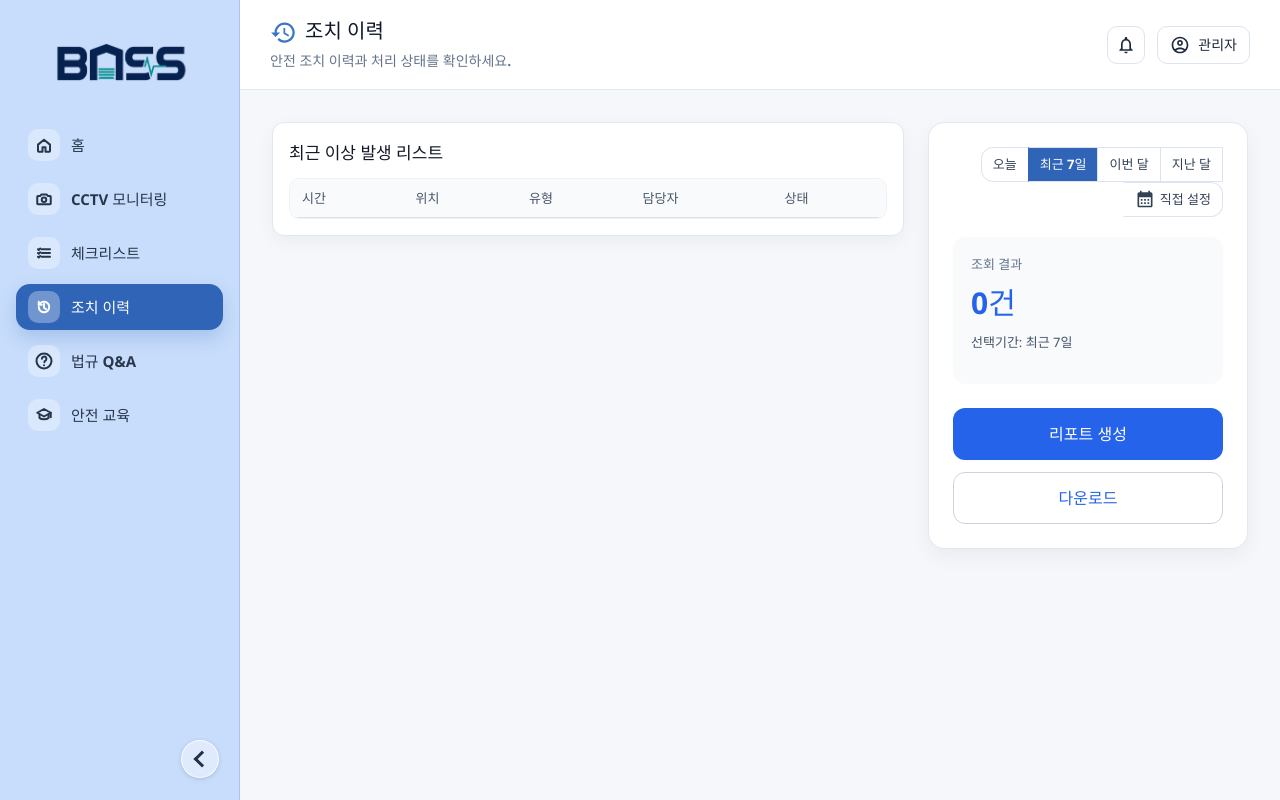
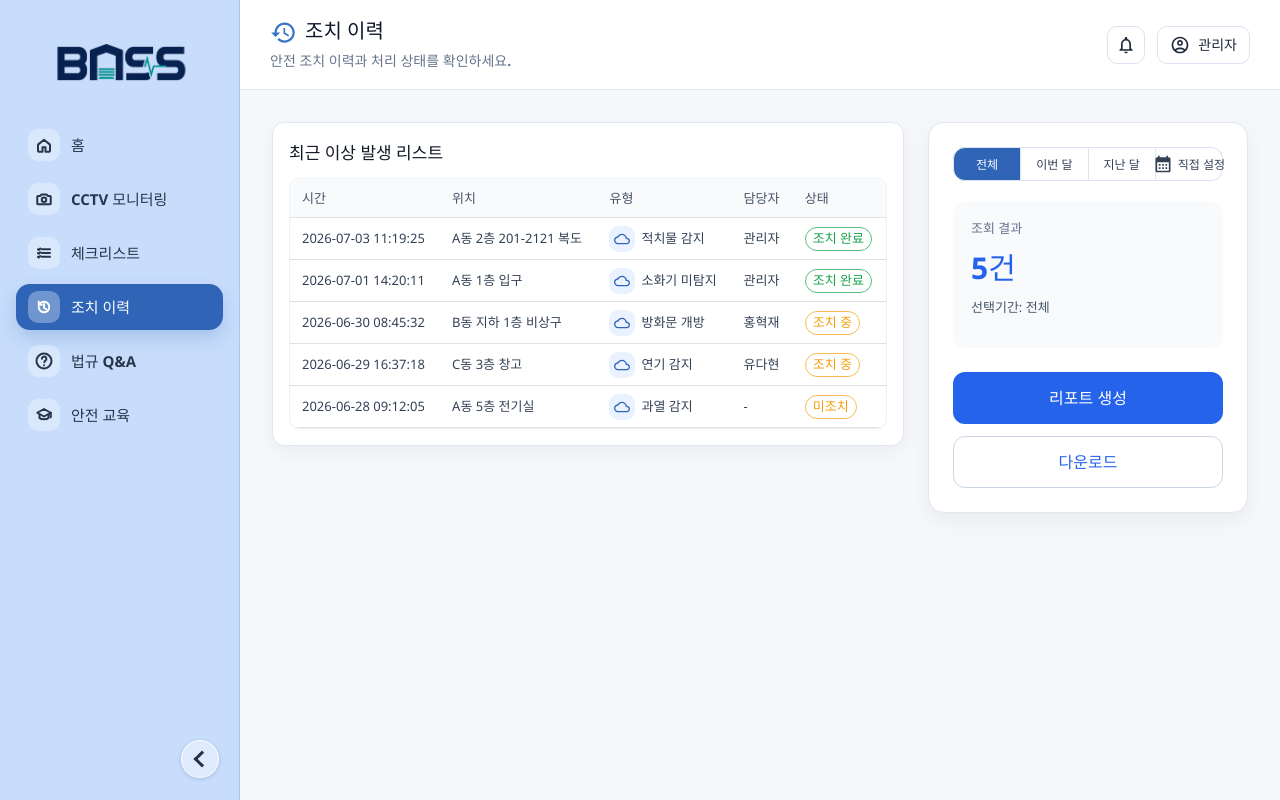
Before and after one commit to aivle-team03/frontend, a React (Vite) app: page /actions in a window 1280 px wide. Built offline with nearby package versions, Linux system fonts and the light colour scheme; a web font is replaced by a local one.

Commit message:
유진님 PR 승인 이후 목업 데이터 정리 및 조회 필터 변경

```diff
--- a/src/components/dashboard/PeriodSelector.jsx
+++ b/src/components/dashboard/PeriodSelector.jsx
@@ -12,9 +12,9 @@ import {
 } from '@mui/material'
 import { useState } from 'react'
 
-const periodOptions = ['오늘', '최근 7일', '이번 달', '지난 달', '직접 설정']
+const defaultPeriodOptions = ['오늘', '최근 7일', '이번 달', '지난 달', '직접 설정']
 
-function PeriodSelector({ selectedPeriod, onSelectPeriod }) {
+function PeriodSelector({ selectedPeriod, onSelectPeriod, options = defaultPeriodOptions }) {
   const [isDialogOpen, setIsDialogOpen] = useState(false)
 
   const handleChange = (_, value) => {
@@ -35,7 +35,7 @@ function PeriodSelector({ selectedPeriod, onSelectPeriod }) {
         aria-label="기간 선택"
         className="period-toggle"
       >
-        {periodOptions.map((option) => (
+        {options.map((option) => (
           <ToggleButton key={option} value={option}>
             {option === '직접 설정' && <CalendarMonthIcon fontSize="small" />}
             {option}
--- a/src/data/dashboardMock.js
+++ b/src/data/dashboardMock.js
@@ -30,11 +30,11 @@ export const summaryCards = [
 ]
 
 export const recentEvents = [
-  { id: 1, time: '00:00:00', location: '1구역', type: '화재 발생', manager: "-",status: '조치 대기' },
-  { id: 2, time: '00:30:13', location: '1구역', type: '화재 발생', manager: "김안전",status: '조치 완료' },
-  { id: 3, time: '01:00:00', location: '2구역', type: '적재물', manager: "-", status: '조치 대기' },
-  { id: 4, time: '01:00:20', location: '2구역', type: '적재물', manager: "이안전", status: '조치 완료' },
-  { id: 5, time: '03:00:00', location: '3구역', type: '연기', manager: "-", status: '조치 대기' },
+  { id: 1, time: '00:00:00', location: '1구역', type: '화재 발생', manager: '-', status: '조치 대기' },
+  { id: 2, time: '00:30:13', location: '1구역', type: '화재 발생', manager: '신지함', status: '조치 완료' },
+  { id: 3, time: '01:00:00', location: '2구역', type: '적재물', manager: '-', status: '조치 대기' },
+  { id: 4, time: '01:00:20', location: '2구역', type: '적재물', manager: '박동준', status: '조치 완료' },
+  { id: 5, time: '03:00:00', location: '3구역', type: '연기', manager: '-', status: '조치 대기' },
 ]
 
 export const areaRisks = [
--- a/src/data/myPageData.js
+++ /dev/null
@@ -1,50 +0,0 @@
-export const userData = {
-  userId: "user001",
-  name: "김에이블러",
-  department: "안전관리팀",
-  role: "관리자",
-  profileImage: "/images/profile.png",
-  email: "kim@aivle.com",
-  area: "12 구역"
-};
-
-export const workLogs = [
-  {
-    id: 1,
-    userId: "user001",
-    userName: "김에이블러",
-    action: "위험요소 조치 완료",
-    detail: "방화문 개방 상태 조치 완료",
-    time: "2026-07-15 09:45",
-  },
-  {
-    id: 2,
-    userId: "user002",
-    userName: "이안전",
-    action: "소화기 점검",
-    detail: "3층 창고 소화기 점검 완료",
-    time: "2026-07-15 08:30",
-  },
-  {
-    id: 3,
-    userId: "user001",
-    userName: "김에이블러",
-    action: "AI 위험 알림 확인",
-    detail: "적재물 과다 적재 알림 확인",
-    time: "2026-07-14 17:20",
-  },
-];
-
-export const notifications = [
-  {
-    id: 1,
-    message: "담당 구역 점검 일정이 등록되었습니다.",
-    time: "10분 전",
-  },
-];
-
-export default {
-  ...userData,
-  ...workLogs,
-  ...notifications,
-};
--- a/src/mocks/ActionHistoryMockData.js
+++ /dev/null
@@ -1,42 +0,0 @@
-export const ACTION_HISTORY_DATA = [
-  {
-    id: 1,
-    time: "2026-07-03 11:19:25",
-    location: "A동 2층 201-2121 복도",
-    type: "적치물 감지",
-    status: "조치 완료",
-    manager: "관리자",
-  },
-  {
-    id: 2,
-   time: "2026-07-01 14:20:11",
-    location: "A동 1층 입구",
-    type: "소화기 미탐지",
-    status: "조치 완료",
-    manager: "관리자",
-  },
-  {
-    id: 3,
-    time: "2026-06-30 08:45:32",
-    location: "B동 지하 1층 비상구",
-    type: "방화문 개방",
-    status: "조치 중",
-    manager: "김안전",
-  },
-  {
-    id: 4,
-    time: "2026-06-29 16:37:18",
-    location: "C동 3층 창고",
-    type: "연기 감지",
-    status: "조치 중",
-    manager: "이담당",
-  },
-  {
-    id: 5,
-    time: "2026-06-28 09:12:05",
-    location: "A동 5층 전기실",
-    type: "과열 감지",
-    status: "미조치",
-    manager: "-",
-  },
-];
--- a/src/mocks/mockData.js
+++ b/src/mocks/mockData.js
@@ -66,3 +66,91 @@ export const EDUCATION_MOCK_DATA = {
     risks: ['충돌, 끼임, 낙하', '화재, 폭발', '감전, 추락', '미끄러짐, 전도'],
   },
 }
+
+export const MY_PAGE_MOCK_DATA = {
+  user: {
+    userId: 'user001',
+    name: '김에이블러',
+    department: '안전관리팀',
+    role: '관리자',
+    profileImage: '/images/profile.png',
+    email: 'kim@aivle.com',
+    area: '12 구역',
+  },
+  workLogs: [
+    {
+      id: 1,
+      userId: 'user001',
+      userName: '김에이블러',
+      action: '위험요소 조치 완료',
+      detail: '방화문 개방 상태 조치 완료',
+      time: '2026-07-15 09:45',
+    },
+    {
+      id: 2,
+      userId: 'user002',
+      userName: '이안전',
+      action: '소화기 점검',
+      detail: '3층 창고 소화기 점검 완료',
+      time: '2026-07-15 08:30',
+    },
+    {
+      id: 3,
+      userId: 'user001',
+      userName: '김에이블러',
+      action: 'AI 위험 알림 확인',
+      detail: '적재물 과다 적재 알림 확인',
+      time: '2026-07-14 17:20',
+    },
+  ],
+  notifications: [
+    {
+      id: 1,
+      message: '담당 구역 점검 일정이 등록되었습니다.',
+      time: '10분 전',
+    },
+  ],
+}
+
+export const ACTION_HISTORY_MOCK_DATA = [
+  {
+    id: 1,
+    time: '2026-07-03 11:19:25',
+    location: 'A동 2층 201-2121 복도',
+    type: '적치물 감지',
+    status: '조치 완료',
+    manager: '관리자',
+  },
+  {
+    id: 2,
+    time: '2026-07-01 14:20:11',
+    location: 'A동 1층 입구',
+    type: '소화기 미탐지',
+    status: '조치 완료',
+    manager: '관리자',
+  },
+  {
+    id: 3,
+    time: '2026-06-30 08:45:32',
+    location: 'B동 지하 1층 비상구',
+    type: '방화문 개방',
+    status: '조치 중',
+    manager: '홍혁재',
+  },
+  {
+    id: 4,
+    time: '2026-06-29 16:37:18',
+    location: 'C동 3층 창고',
+    type: '연기 감지',
+    status: '조치 중',
+    manager: '유다현',
+  },
+  {
+    id: 5,
+    time: '2026-06-28 09:12:05',
+    location: 'A동 5층 전기실',
+    type: '과열 감지',
+    status: '미조치',
+    manager: '-',
+  },
+]
--- a/src/pages/ActionHistoryPage.jsx
+++ b/src/pages/ActionHistoryPage.jsx
@@ -1,49 +1,35 @@
-import { ACTION_HISTORY_DATA } from "../mocks/ActionHistoryMockData";
-import "../styles/ActionHistoryPage.css";
-import { useState } from "react";
-import RecentEventstable from "../components/dashboard/RecentEventsTable";
-import PeriodSelector from "../components/dashboard/PeriodSelector";
+import { useState } from 'react'
+import PeriodSelector from '../components/dashboard/PeriodSelector.jsx'
+import RecentEventsTable from '../components/dashboard/RecentEventsTable.jsx'
+import { ACTION_HISTORY_MOCK_DATA } from '../mocks/mockData.js'
+import '../styles/ActionHistoryPage.css'
 
 function ActionHistoryPage() {
-  const [selectedEvent, setSelectedEvent] = useState(null);
-  const [selectedPeriod, setSelectedPeriod] = useState("최근 7일");
-  const filteredData = ACTION_HISTORY_DATA.filter((item) => {
-    const itemDate = new Date(
-      item.time.split(" ")[0].replaceAll(".", "-")
-    );
+  const [selectedEvent, setSelectedEvent] = useState(null)
+  const [selectedPeriod, setSelectedPeriod] = useState('전체')
+  const filteredData = ACTION_HISTORY_MOCK_DATA.filter((item) => {
+    const itemDate = new Date(item.time.split(' ')[0].replaceAll('.', '-'))
+    const today = new Date()
 
-    const today = new Date();
-
-    if (selectedPeriod === "오늘") {
-      return itemDate.toDateString() === today.toDateString();
-    }
-
-    if (selectedPeriod === "최근 7일") {
-      const sevenDaysAgo = new Date();
-      sevenDaysAgo.setDate(today.getDate() - 7);
-
-      return itemDate >= sevenDaysAgo;
-    }
-
-    if (selectedPeriod === "이번 달") {
+    if (selectedPeriod === '이번 달') {
       return (
         itemDate.getMonth() === today.getMonth() &&
         itemDate.getFullYear() === today.getFullYear()
-      );
+      )
     }
 
-    if (selectedPeriod === "지난 달") {
-      const lastMonth = new Date();
-      lastMonth.setMonth(today.getMonth() - 1);
+    if (selectedPeriod === '지난 달') {
+      const lastMonth = new Date()
+      lastMonth.setMonth(today.getMonth() - 1)
 
       return (
         itemDate.getMonth() === lastMonth.getMonth() &&
         itemDate.getFullYear() === lastMonth.getFullYear()
-      );
+      )
     }
 
-    return true;
-  });
+    return true
+  })
   const events = filteredData.map((item) => ({
     id: item.id,
     time: item.time,
@@ -51,12 +37,12 @@ function ActionHistoryPage() {
     type: item.type,
     status: item.status,
     manager: item.manager,
-  }));
+  }))
 
   return (
     <div className="action-history-layout">
       <div className="history-content">
-    <RecentEventstable
+        <RecentEventsTable
           events={events}
           selectedEvent={selectedEvent}
           onSelectEvent={setSelectedEvent}
@@ -68,6 +54,7 @@ function ActionHistoryPage() {
       <PeriodSelector
         selectedPeriod={selectedPeriod}
         onSelectPeriod={setSelectedPeriod}
+        options={['전체', '이번 달', '지난 달', '직접 설정']}
       />
       <div className="report-summary">
         <span>조회 결과</span>
@@ -80,8 +67,7 @@ function ActionHistoryPage() {
       <button className="download-btn">다운로드</button>
     </aside>
     </div>
-  );
+  )
 }
 
-
-export default ActionHistoryPage;
+export default ActionHistoryPage
--- a/src/pages/MyPage.jsx
+++ b/src/pages/MyPage.jsx
@@ -1,29 +1,27 @@
-import { userData, workLogs, notifications } from "../data/myPageData";
-import Header from "../components/layout/Header";
-import "../styles/MyPage.css";
+import { MY_PAGE_MOCK_DATA } from '../mocks/mockData.js'
+import '../styles/MyPage.css'
 
 function MyPage() {
-    const { userId, name, email, role, area} = userData;
-    const {id, message, time} = notifications[0];
-    const myLogs = workLogs.filter(
-        (log) => log.userId === userData.userId
-    );
+  const { user, workLogs, notifications } = MY_PAGE_MOCK_DATA
+  const myLogs = workLogs.filter((log) => log.userId === user.userId)
+  const notification = notifications[0]
+
   return (
     <section className="my-page-container" aria-label="마이페이지">
       <article className="my-page-card my-info">
-        <span className="my-page-label">{role}</span>
-        <h2>{name}</h2>
-        <p>{email}</p>
+        <span className="my-page-label">{user.role}</span>
+        <h2>{user.name}</h2>
+        <p>{user.email}</p>
       </article>
 
       <article className="my-page-card my-section">
         <span className="my-page-label">담당구역</span>
-        <strong>{area}</strong>
+        <strong>{user.area}</strong>
       </article>
 
       <article className="my-page-card alert-setting">
         <span className="my-page-label">알림 설정</span>
-        <p>{message}</p>
+        <p>{notification.message}</p>
       </article>
 
       <article className="my-page-card my-info-change">
--- a/src/styles/ActionHistoryPage.css
+++ b/src/styles/ActionHistoryPage.css
@@ -80,3 +80,17 @@
     grid-template-columns: 1fr;
   }
 }
+
+.report-panel .period-toggle {
+  width: 100%;
+  flex-wrap: nowrap;
+  justify-content: stretch;
+}
+
+.report-panel .period-toggle .MuiToggleButton-root {
+  min-width: 0;
+  flex: 1 1 0;
+  padding: 5px 6px;
+  font-size: 12px;
+  white-space: nowrap;
+}
--- a/src/styles/dashboard.css
+++ b/src/styles/dashboard.css
@@ -243,6 +243,13 @@
 .event-type-icon svg {
   width: 16px;
   height: 16px;
+}
+
+.event-type-icon + span {
+  display: inline-flex;
+  min-height: 26px;
+  align-items: center;
+  line-height: 1.2;
 }
 
 .status-chip {
```
Lines whose indentation alone changed are shown as unchanged.
